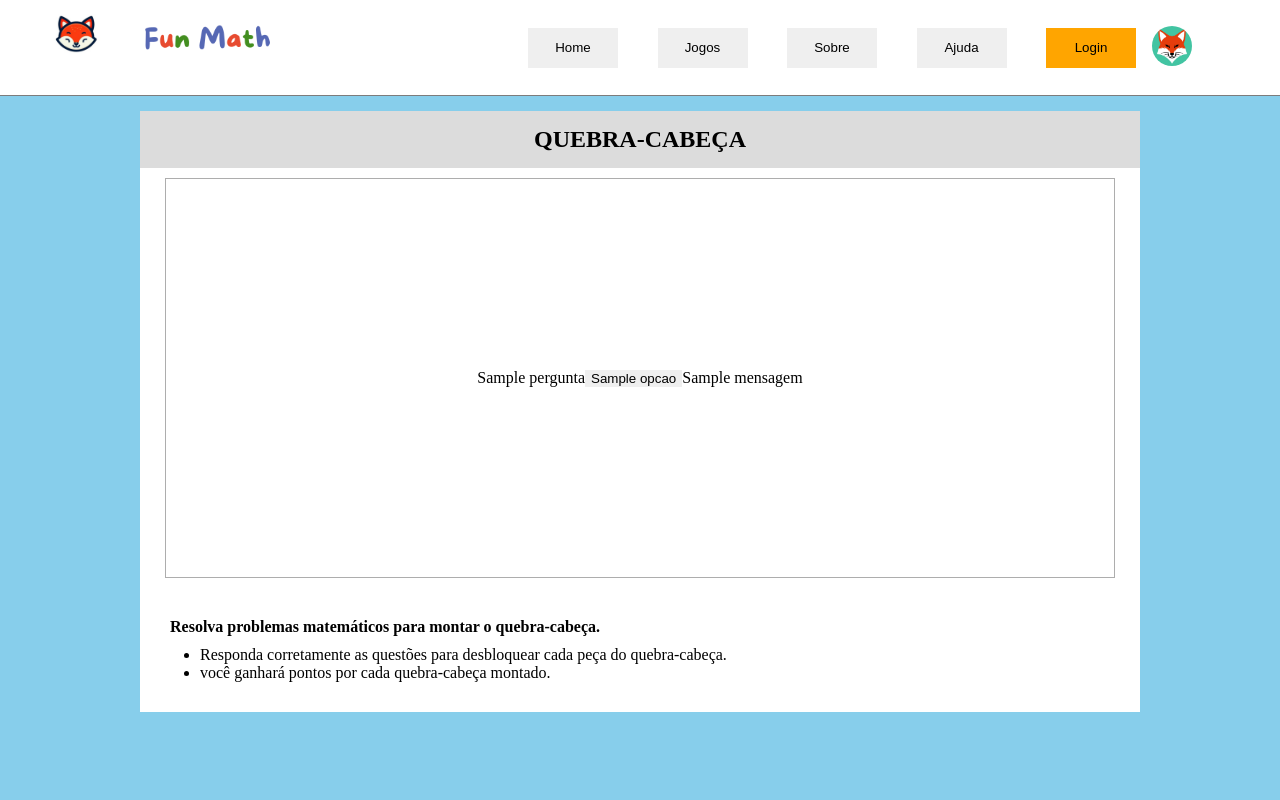
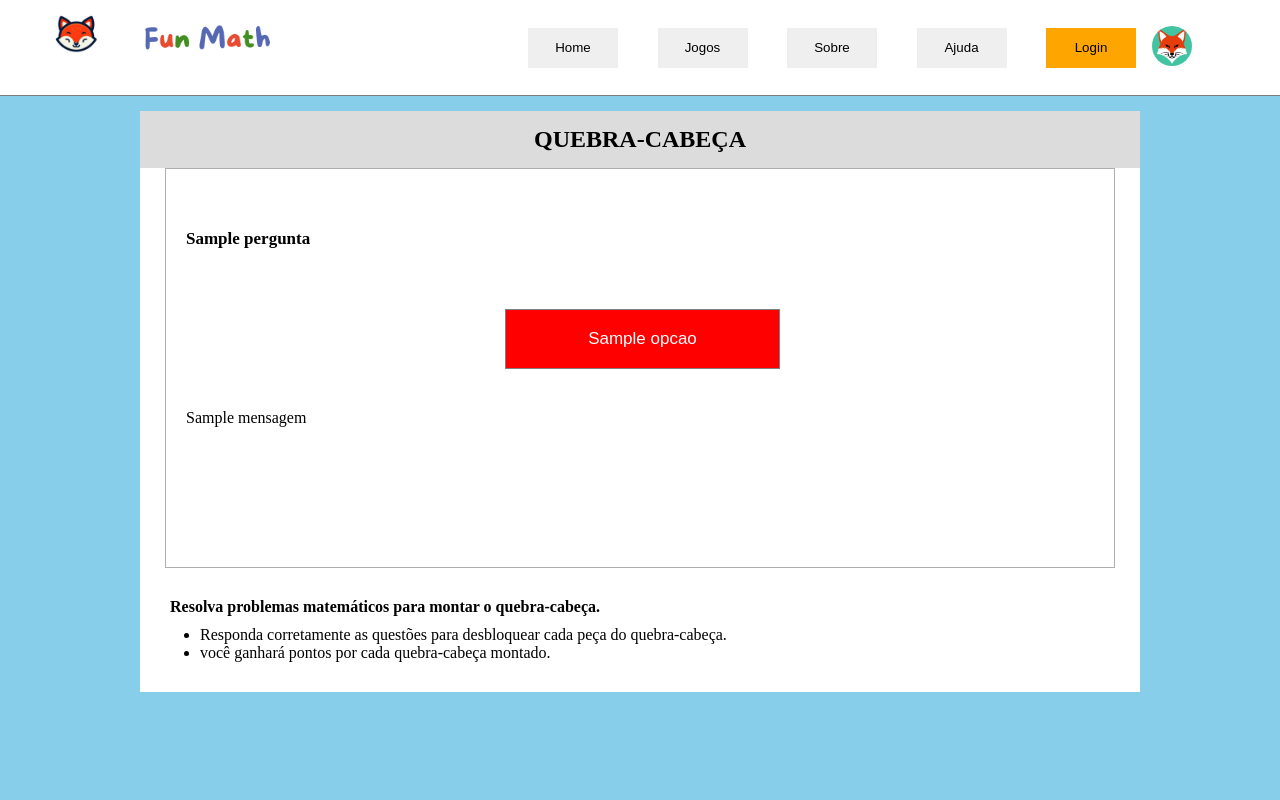
Before and after one commit to Eduardoooo0/FunMath, a Flask app: template templates/questoes_qcbc.html in a window 1280 px wide. Run offline with Flask 3, Linux system fonts and the light colour scheme; the template is opened without the code that fills it: most values are stand-ins (such as "Sample title", 1, 10 or a date in 2020).

Commit message:
atualizado

```diff
--- a/static/style/questoes_qcbc.css
+++ b/static/style/questoes_qcbc.css
@@ -28,19 +28,85 @@
 
 /* Estiliza o quadrado do jogo */
 #quad1 {
-    width: 95%;  /* Define a largura do quadrado como 95% da largura do seu elemento pai */
-    height: 400px;  /* Define a altura do quadrado como 400 pixels */
-    position: relative;  /* Define a posição do quadrado como relativa */
-    display: flex;  /* Define o layout do quadrado como flexbox */
-    align-items: center;  /* Alinha o conteúdo do quadrado verticalmente ao centro */
-    justify-content: center;  /* Centraliza o conteúdo do quadrado horizontalmente */
-    background-color: white;  /* Define a cor de fundo do quadrado */
-    background-size: cover;  /* Faz com que a imagem de fundo cubra todo o quadrado */
-    background-position: center;  /* Centraliza a imagem de fundo */
-    margin: 10px;  /* Adiciona uma margem de 10 pixels ao redor do quadrado */
-    border: 1px solid rgb(173, 173, 173);  /* Adiciona uma borda sólida cinza ao quadrado */
+    width: 95%; /* Largura do bloco de conteúdo */
+    height: 400px; /* Altura do bloco de conteúdo */
+    position: relative; /* Permite o posicionamento relativo dos filhos */
+    display: flex; /* Utiliza flexbox para layout */
+    flex-direction: column; /* Organiza o conteúdo em uma coluna */
+    background-color: white; /* Cor de fundo branca */
+    border: 1px solid rgb(173, 173, 173); /* Borda cinza clara ao redor do bloco */
+    padding: 20px; /* Espaçamento interno ao redor do conteúdo */
 }
 
+/* Estilo para a pergunta */
+#pergunta {
+    margin-top: 40px; /* Espaço acima da pergunta */
+    font-weight: bold; /* Deixa o texto em negrito */
+    font-size: 17px; /* Define o tamanho da fonte */
+}
+
+/* Estilo para o contêiner das questões */
+.questao {
+    display: flex; /* Utiliza flexbox para layout */
+    flex-wrap: wrap; /* Permite que os itens quebrem a linha se necessário */
+    justify-content: center; /* Alinha os itens horizontalmente ao centro */
+    gap: 10px; /* Espaço entre os itens */
+    width: 70%; /* Largura do contêiner das questões */
+    padding: 10px; /* Espaçamento interno ao redor do conteúdo */
+    margin-left: 15%; /* Espaço à esquerda do contêiner das questões */
+    margin-top: 40px; /* Espaço acima do contêiner das questões */
+}
+
+/* Estilo para as opções de resposta */
+#input-1{
+    flex: 1 1 250px; /* Permite que as opções cresçam e encolham conforme necessário */
+    width: 275px; /* Largura das opções de resposta */
+    height: 60px; /* Altura das opções de resposta */
+    margin: 10px; /* Espaço ao redor de cada opção */
+    margin-left: 15px; /* Espaço à esquerda de cada opção */
+    background-color: red; /* Cor de fundo */
+    color: white; /* Cor do texto branca */
+    font-size: 17px; /* Tamanho da fonte */
+    border: 1px solid gray; /* borda */
+}
+#input-2{
+    flex: 1 1 250px; /* Permite que as opções cresçam e encolham conforme necessário */
+    width: 275px; /* Largura das opções de resposta */
+    height: 60px; /* Altura das opções de resposta */
+    margin: 10px; /* Espaço ao redor de cada opção */
+    margin-left: 15px; /* Espaço à esquerda de cada opção */
+    background-color: green; /* Cor de fundo */
+    color: white; /* Cor do texto branca */
+    font-size: 17px; /* Tamanho da fonte */
+    border: 1px solid gray; /* borda */
+}
+#input-3{
+    flex: 1 1 250px; /* Permite que as opções cresçam e encolham conforme necessário */
+    width: 275px; /* Largura das opções de resposta */
+    height: 60px; /* Altura das opções de resposta */
+    margin: 10px; /* Espaço ao redor de cada opção */
+    margin-left: 15px; /* Espaço à esquerda de cada opção */
+    background-color:rgb(255, 186, 58); /* Cor de fundo */
+    color: white; /* Cor do texto branca */
+    font-size: 17px; /* Tamanho da fonte */
+    border: 1px solid gray; /* borda */
+}
+#input-4{
+    flex: 1 1 250px; /* Permite que as opções cresçam e encolham conforme necessário */
+    width: 275px; /* Largura das opções de resposta */
+    height: 60px; /* Altura das opções de resposta */
+    margin: 10px; /* Espaço ao redor de cada opção */
+    margin-left: 15px; /* Espaço à esquerda de cada opção */
+    background-color: blue; /* Cor de fundo */
+    color: white; /* Cor do texto branca */
+    font-size: 17px; /* Tamanho da fonte */
+    border: 1px solid gray; /* borda*/
+}
+
+/* Estilo para a área de resposta */
+#resposta {
+    margin-top: 20px; /* Espaço acima da área de resposta */
+}
 
 /* Estilo para o contêiner da pergunta */
 #div_quebra_cbc {
```
